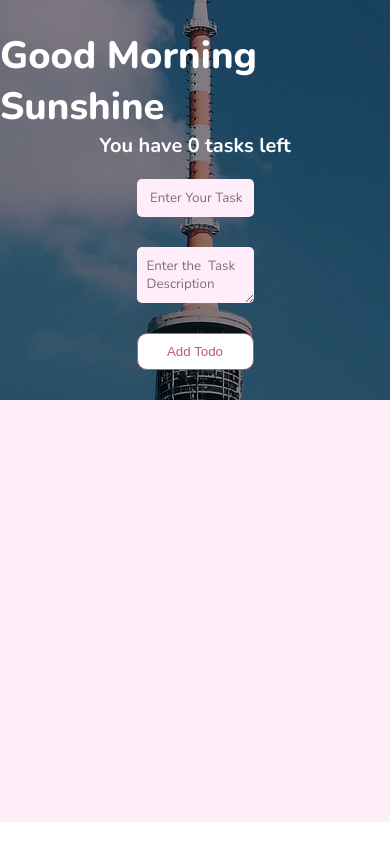
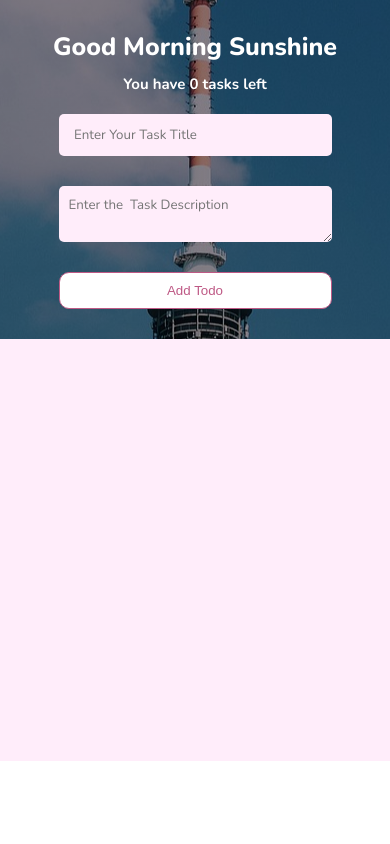
Before and after one commit to Naominm/Task-Tracker-2, a React (Vite) app: page / in a window 390 px wide. Built offline with nearby package versions, Linux system fonts and the light colour scheme.

Commit message:
Add responsivity to the hero section

```diff
--- a/src/Todo/Hero.css
+++ b/src/Todo/Hero.css
@@ -16,8 +16,20 @@
     font-weight: 800;
     color: var(--color-white);
 }
+@media screen and (max-width: 40em) {
+    .hero-section-container h1{
+        font-size: 2.5rem;
+    }
+}
+
 .hero-section-container h3{
     font-size: 2rem;
     font-weight: 700;
     color: var(--color-white);
 }
+@media screen and (max-width: 40em) {
+    .hero-section-container h3{
+        font-size: 1.5rem;
+        padding-top: 1rem;
+    }
+}
--- a/src/Todo/todo.css
+++ b/src/Todo/todo.css
@@ -7,30 +7,60 @@
     width: 100%;
 }
 .todo-input-form-container input{
-    width: 30%;
-    padding: 1rem;
+    width: 35%;
+    padding: 1.2rem;
     border: none;
     outline: none;
     background-color: var(--color-light-pink);
     font-family: inherit;
     border-radius: 0.5rem;
 }
+@media screen and (max-width: 55em) {
+    .todo-input-form-container input{
+        width: 50%;
+    }
+}
+@media screen and (max-width: 40em) {
+    .todo-input-form-container input{
+        width: 70%;
+    }
+}
 .todo-input-form-container textarea{
     font-family: inherit;
-    width: 30%;
+    width: 35%;
     border-radius: 0.5rem;
     outline: none;
     border: none;
     background-color: var(--color-light-pink);
     padding: 1rem;
 }
+@media screen and (max-width: 55em) {
+    .todo-input-form-container textarea{
+        width: 50%;
+    }
+}
+@media screen and (max-width: 40em) {
+    .todo-input-form-container textarea{
+        width: 70%;
+    }
+}
 .submit-button{
     padding: 1rem;
-    width: 30%;
+    width: 35%;
     color: var(--color-dark-pink);
     border: 1px solid var(--color-dark-pink);
     background-color: var(--color-white);
     border-radius : 1rem;
+}
+@media screen and (max-width: 55em) {
+    .submit-button{
+        width: 50%;
+    }
+}
+@media screen and (max-width: 40em) {
+    .submit-button{
+        width: 70%;
+    }
 }
 .submit-button:hover{
     background-color:var(--color-light-pink);
@@ -54,13 +84,17 @@
     align-items: center;
     background-color: var(--color-white);
     box-shadow: 1px 1px 1px 1px rgba(0,0,0,0.3);
-    width: 25%;
+    width: 20%;
     min-height: 15rem;
     padding: 2rem;
     gap: 1rem;
    border-radius: 0.5rem;
    transition: all .2s;
 
+}
+.todo-item-container:hover{
+transform: translateY(-1rem);
+background-color: var(--color-light-pink);
 }
 @media screen and (max-width: 55em) {
     .todo-item-container{
```
